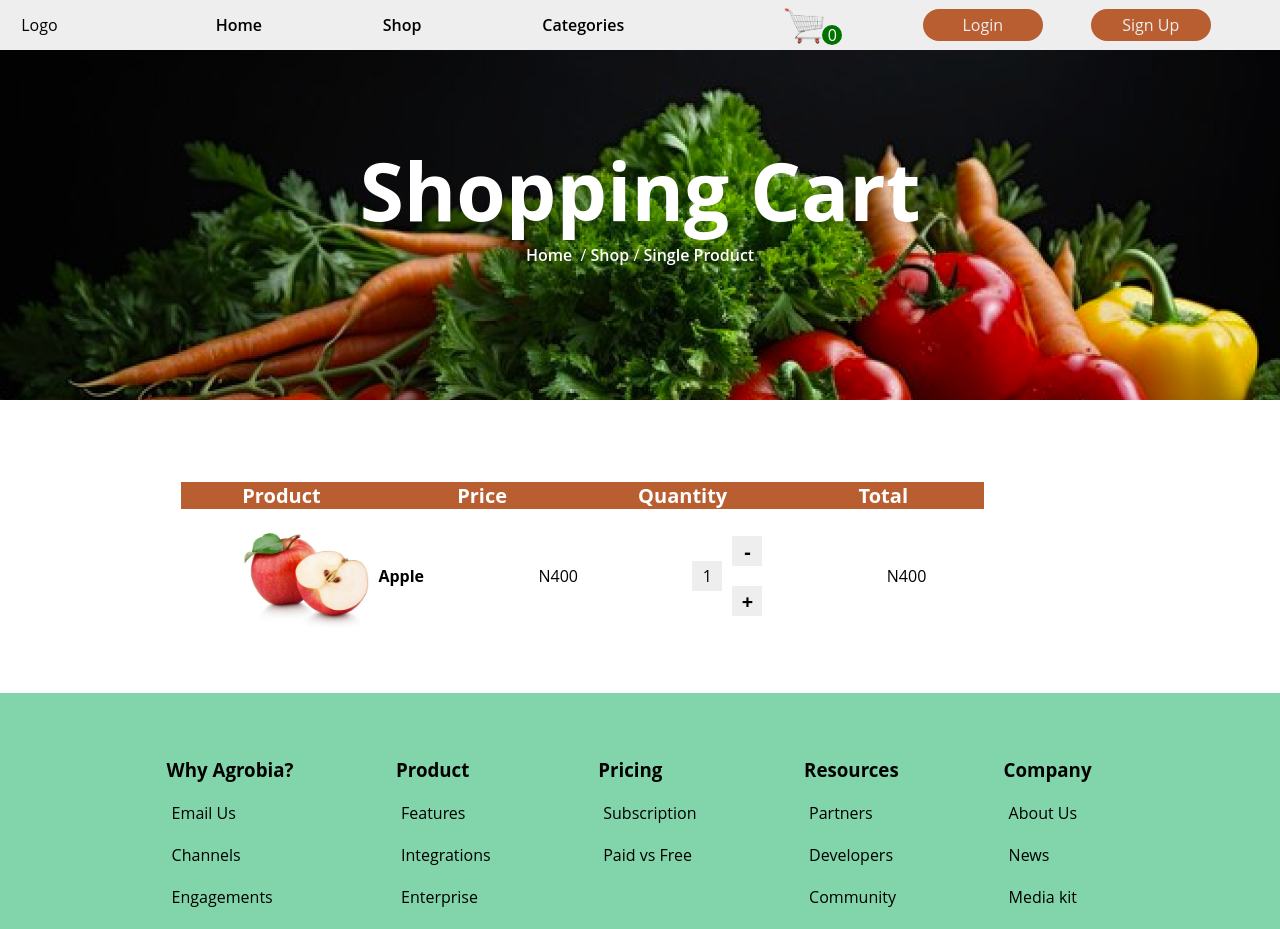
After one commit to juniorssignature21/Agrobia, a Django app: page /cart/ in a window 1280 px wide. The commit adds this page. Shown: the top 929 px of the page. Run offline with Django 5.2, Linux system fonts and the light colour scheme; parts of the project's set-up code (start-up, migrations or seed data) failed here and were passed over.

Commit message:
favour: added shopping cart

```diff
--- a/AgrobiaProject/settings.py
+++ b/AgrobiaProject/settings.py
@@ -39,6 +39,7 @@ INSTALLED_APPS = [
     'buyerapp',
     'buyer',
     'store',
+    'cart',
     'categories',
     'django.contrib.admin',
     'django.contrib.auth',
--- a/AgrobiaProject/urls.py
+++ b/AgrobiaProject/urls.py
@@ -25,6 +25,7 @@ urlpatterns = [
     path('api/buyer/', include('buyer.urls')),
     path('vendor/', include('vendorapp.urls')),
     path('buyer/', include('buyerapp.urls')),
+    path('cart/', include('cart.urls')),
     path('', include('store.urls')),
     path('api/categories', include('categories.urls')),
 ]
--- a/buyerapp/templates/buyerapp/products.html
+++ b/buyerapp/templates/buyerapp/products.html
@@ -1,12 +1,7 @@
 {% comment %} {% extends "base.html" %} {% endcomment %}
 {% load static %}
 <link rel="stylesheet" href="{% static "styles/index.css" %}">
-<center>
-    <a href="{% url "vendor-form" %}" style="display: block; width: 100vw; background: #000; text-decoration: none; color: #fff;">
-        sell on agrobia
-    </a>
 
-</center>
 {% include "navbar.html" %}
 {% block content %}
 <div class="product-banner">
--- /dev/null
+++ b/cart/templates/cart/shopping_cart.html
@@ -0,0 +1,55 @@
+{% load static %}
+<link rel="stylesheet" href="{% static "styles/style.css" %}">
+
+{% block content %}
+{% include "navbar.html" %}
+<div class="product-banner">
+    <h1>
+        Shopping Cart
+    </h1>
+    <div class="route">
+        <a href="">Home</a>&nbsp; /
+        <a href="">Shop</a>&nbsp;/
+        <a href="">Single Product</a>
+    </div>
+</div>
+<section class='shoppingCart'>
+    <table>
+
+            <th>Product</th>
+            <th>Price</th>
+            <th>Quantity</th>
+            <th>Total</th>
+
+        <tr>
+            <td>
+
+                <img src="{% static "image/image 23.png" %}" alt="">
+                <b>Apple</b>
+            </td>
+            <td>
+                N400
+            </td>
+            <td>
+                       <div class="addtocart-btn">
+            <div class="btn-col">
+                <span>1</span>
+            </div>
+            <div class="btn-col2">
+                <span>
+                    <b>-</b>
+                </span>
+                <span>
+                    <b>+</b>
+                </span>
+            </div>
+        </div>
+            </td>
+            <td>
+                N400
+            </td>
+        </tr>
+    </table>
+</section>
+{% include "footer.html" %}
+{% endblock content %}
--- a/cart/urls.py
+++ b/cart/urls.py
@@ -0,0 +1,5 @@
+from django.urls import path
+from . import views
+urlpatterns = [
+    path('', views.shopping_cart, name='shopping-cart'),
+]
--- a/cart/views.py
+++ b/cart/views.py
@@ -1,3 +1,5 @@
 from django.shortcuts import render
 
 # Create your views here.
+def shopping_cart(request):
+    return render(request, 'cart/shopping_cart.html')
--- a/static/styles/style.css
+++ b/static/styles/style.css
@@ -602,90 +602,7 @@ header h1{
     margin: 80px auto;
     width: 1000px;
 }
-table{
-    width: 100%;
-    border-collapse: collapse;
-}
-th{
-    text-align: left;
-    padding: 5px;
-    color: white;
-    background: #007200;
-    font-weight: normal;
-}
-td{
-    padding: 10px 5px;
-}
-.cart-info{
-    display: flex;
-    flex-wrap: wrap;
-}
-.cart-info img{
-    width: 80px;
-    padding-right: 20px;
-}
-/* =========================product page =============================== */
 
-.ListProduct .item img{
-    width: 90%;
-}
-.ListProduct{
-    display: grid;
-    grid-template-columns: repeat(4, 1fr);
-    gap: 20px;
-}
-.ListProduct .item{
-    background-color: #eeeee6;
-    padding: 20px;
-    border-radius: 20px;
-    text-align: center ;
-    max-height: 400px;
-    filter: drop-shadow(0 30px 30px #0009);
-}
-.ListProduct .item h2{
-    font-weight: 500;
-    font-size: large;
-}
-.ListProduct .item .price{
-    letter-spacing: 7px;
-    font-size: small;
-}
-.ListProduct .item button{
-    background-color: #008000;
-    color: #eee;
-    padding: 5px 10px;
-    border-radius: 20px;
-    margin-top: 10px;
-    border: none;
-    cursor: pointer;
-}
-td .quantity{
-    display: flex;
-}
-
-td .quantity span{
-    display: flex;
-    align-items: center;
-    justify-content: center;
-    width: 25px;
-    height: 25px;
-    background-color: #eee;
-    color: #000;
-    border-radius: 50%;
-    cursor: pointer;
-
-}
-table .quantity span:first-child{
-    background-color: #ff0000;
-    color: #eee;
-}
-table .quantity span:nth-child(2){
-    background-color: transparent;
-}
-table .quantity span:nth-child(3){
-    background-color: green;
-    color: #eee;
-}
 /* =================================single product page========================================== */
 .product-banner{
     width: screen;
@@ -758,6 +675,37 @@ table .quantity span:nth-child(3){
     margin: 10px;
     background-color: #eee;
     font-size: 20px;
+}
+/* =================================shopping cart========================================== */
+.shoppingCart{
+    width: screen;
+    padding: 5%;
+}
+table{
+    margin: 0 10%;
+    width: 70%;
+}
+th{
+    text-align: center;padding:0 5px;margin: 2% 0;
+    font-size: 20px;
+    background-color: #b95e31;
+    width: 100%;
+    color: #fff;
+    padding:0 10px;
+}
+tr td:first-child{
+    display: flex;
+    align-items: center;
+}
+tr{
+    width: inherit;
+    /* flex-basis: 40%; */
+    display: flex;
+    justify-content: space-around;
+    align-items: center;
+}
+td img{
+    width: 140px;
 }
 @media only screen and (max-width:768px) {
     .welcome-div{
```
Also changed, not shown: cart/models.py (+14 -14 lines).
